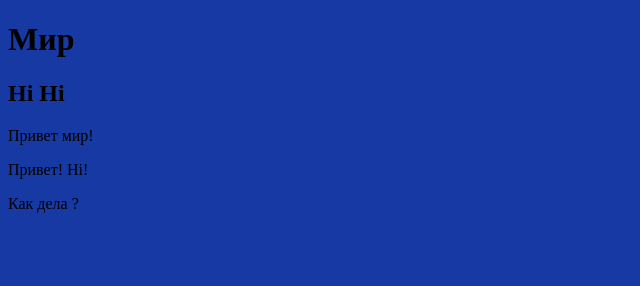
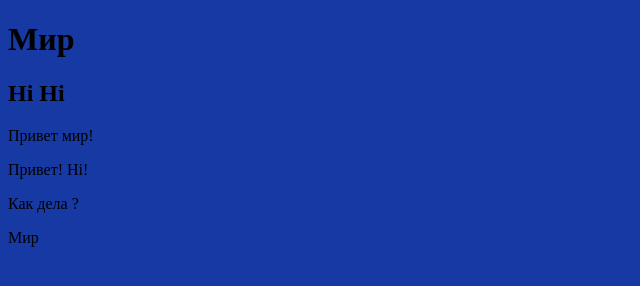
Before and after one commit to machernyaev92-source/test, a plain HTML site: page index.html in a window 1280 px wide. Shown: the full height of the page, 0-640 px from the left. Drawn offline with Linux system fonts and the light colour scheme.

Commit message:
Merge branch 'main' of https://github.com/machernyaev92-source/test

```diff
--- a/index.html
+++ b/index.html
@@ -12,6 +12,6 @@
     <p>Привет мир!</p>
    <p>Привет! Hi!</p>
    <p>Как дела ?</p>
-
+   <p>Мир</p>
 </body>
 </html>
```
